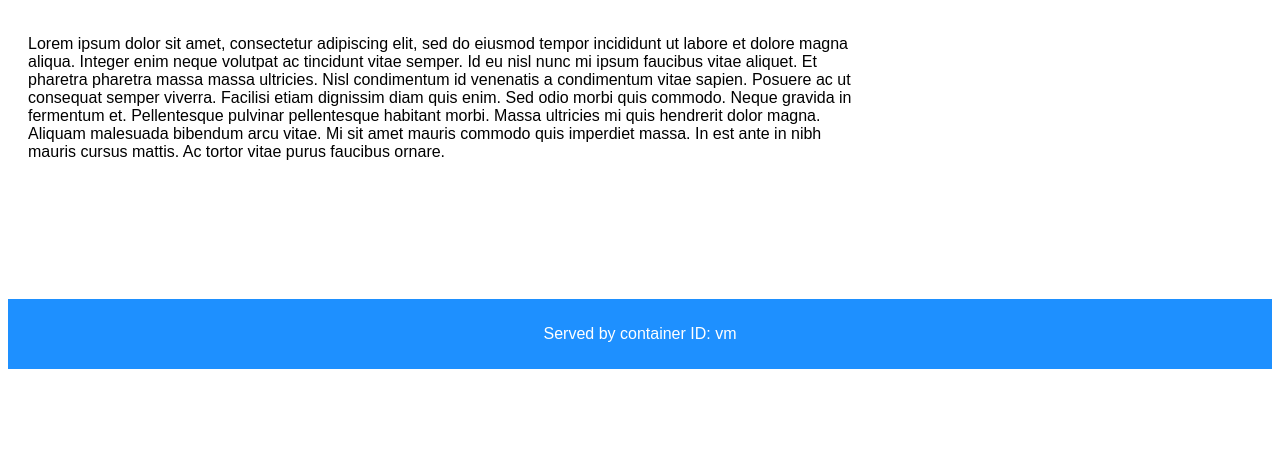
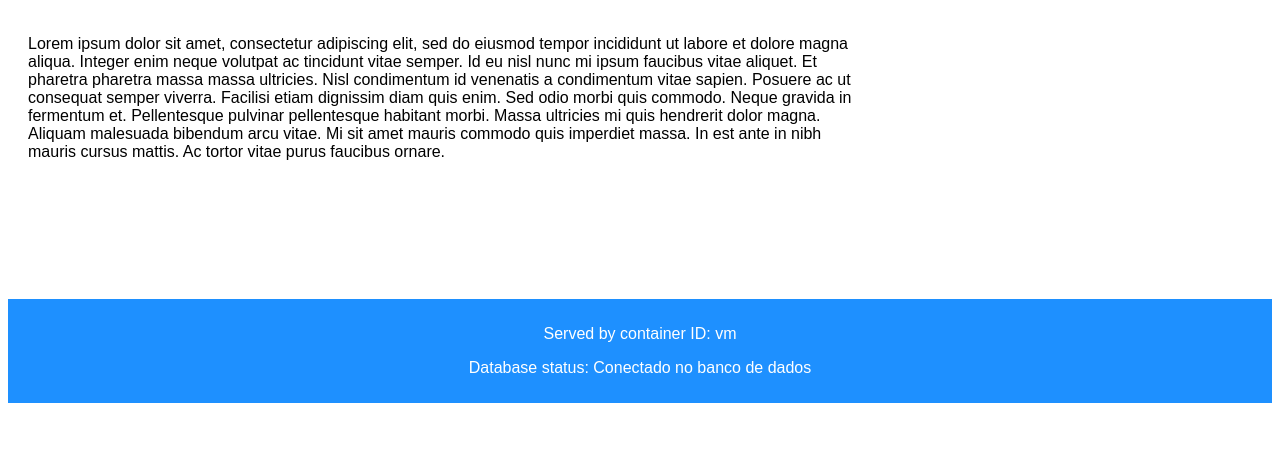
Before and after one commit to devitbremer/simple-php-app, a PHP site: page / in a window 1280 px wide. Shown: the part 217-681 px from the top of the page. Run offline with PHP 8.4, Linux system fonts and the light colour scheme.

Commit message:
print database correction

```diff
--- a/index.php
+++ b/index.php
@@ -125,6 +125,7 @@ footer {
         </section>
         <footer>
             <?php print "<p> Served by container ID: ".$hostname. "</p>";?>
+            <?php print "<p> Database status: ".$db_connection_status. "</p>";?>
         </footer>
 
         <script src="" async defer></script>
```
